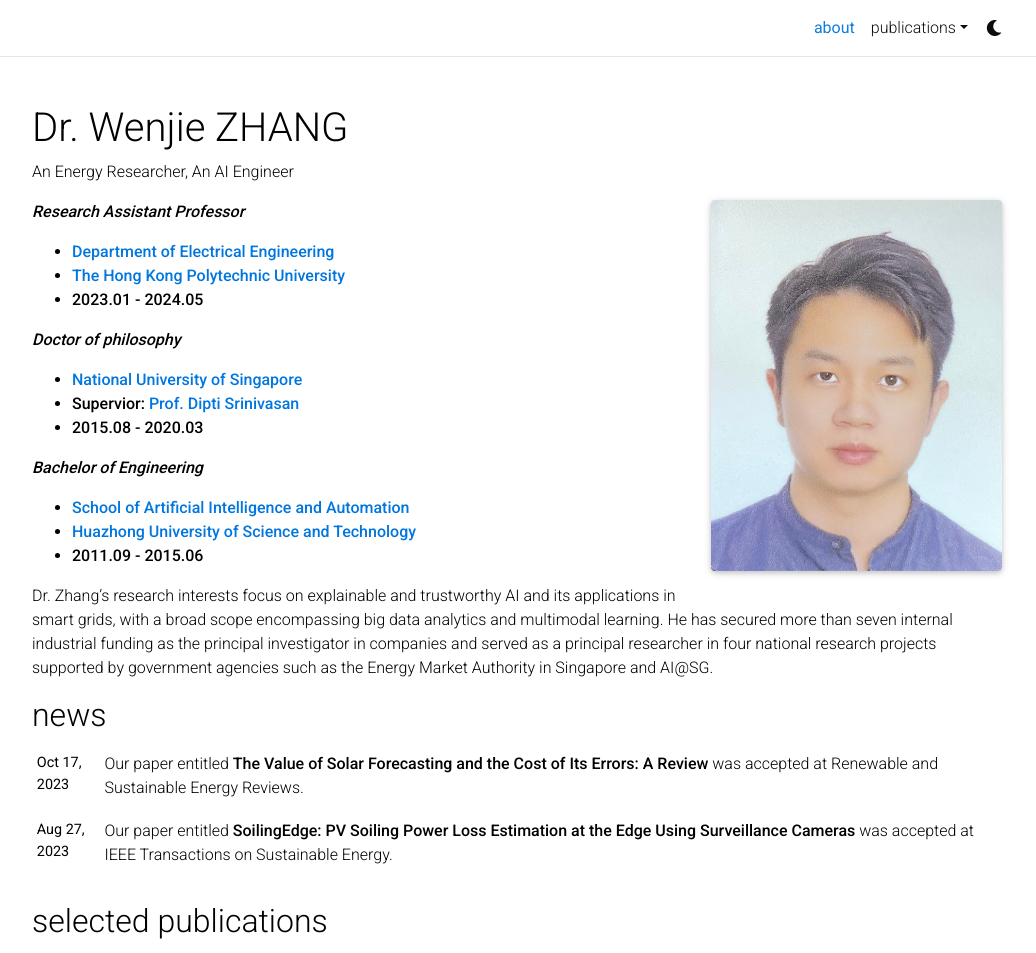
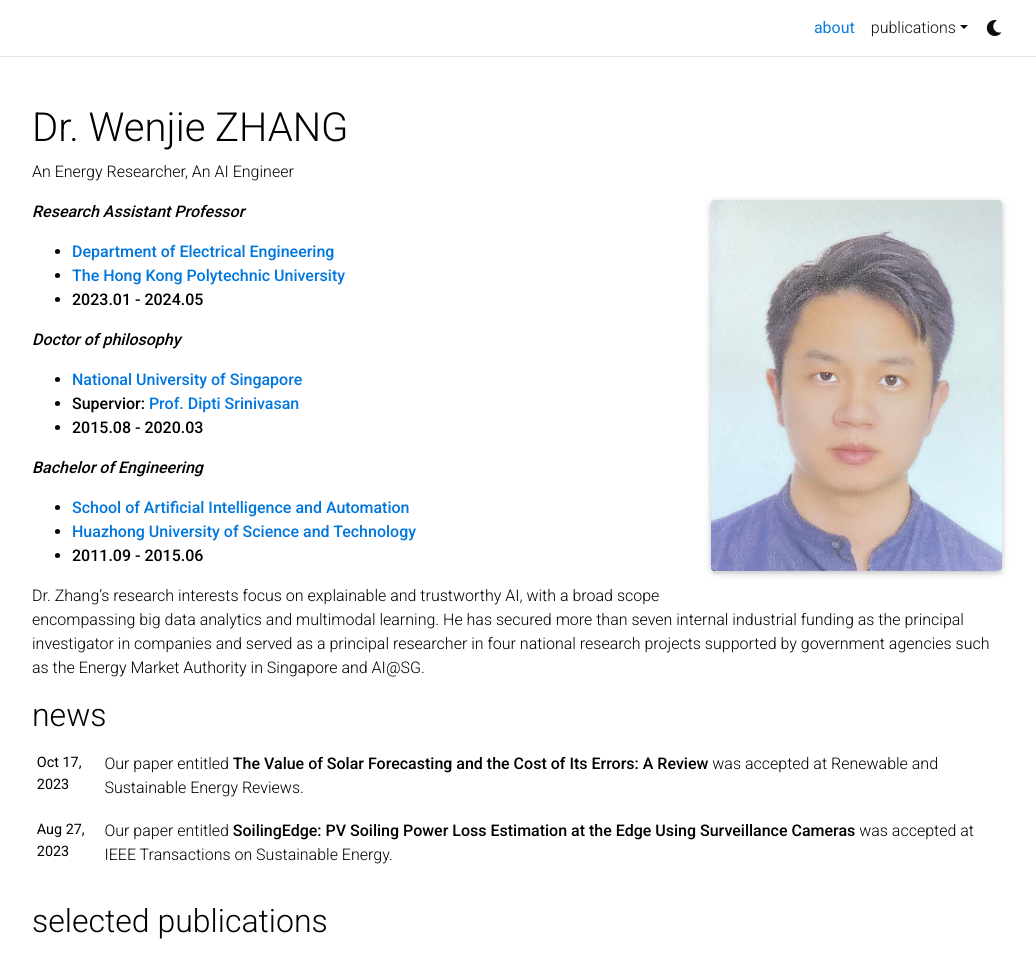
Before and after one commit to eewenjie/eewenjie.github.io, a Jekyll site: the page built from _pages/about.md, in a window 1280 px wide and 1242 px high, cut to the strip 0-953 px from the top of the window. Shown: the whole strip, without its empty margins (123-1159 px from the left). Built offline with Jekyll 4.4.1, drawn with Linux system fonts in a browser that asks for light colours; nearby versions of some CDN libraries; full-size pictures stand in for the smaller copies a plugin makes; emoji names are drawn with the system emoji font; comment, search, counter and statistics services are not loaded; a style sheet for code colours, icons or effects is not loaded.

Commit message:
Update about.md

```diff
--- a/_pages/about.md
+++ b/_pages/about.md
@@ -30,4 +30,4 @@ social: true  # includes social icons at the bottom of the page
 - **[Huazhong University of Science and Technology]({{site.data.venues.HUST.url}})**
 - **2011.09 - 2015.06**
 
-Dr. Zhang's research interests focus on explainable and trustworthy AI and its applications in smart grids, with a broad scope encompassing big data analytics and multimodal learning. He has secured more than seven internal industrial funding as the principal investigator in companies and served as a principal researcher in four national research projects supported by government agencies such as the Energy Market Authority in Singapore and AI@SG.
+Dr. Zhang's research interests focus on explainable and trustworthy AI, with a broad scope encompassing big data analytics and multimodal learning. He has secured more than seven internal industrial funding as the principal investigator in companies and served as a principal researcher in four national research projects supported by government agencies such as the Energy Market Authority in Singapore and AI@SG.
```
